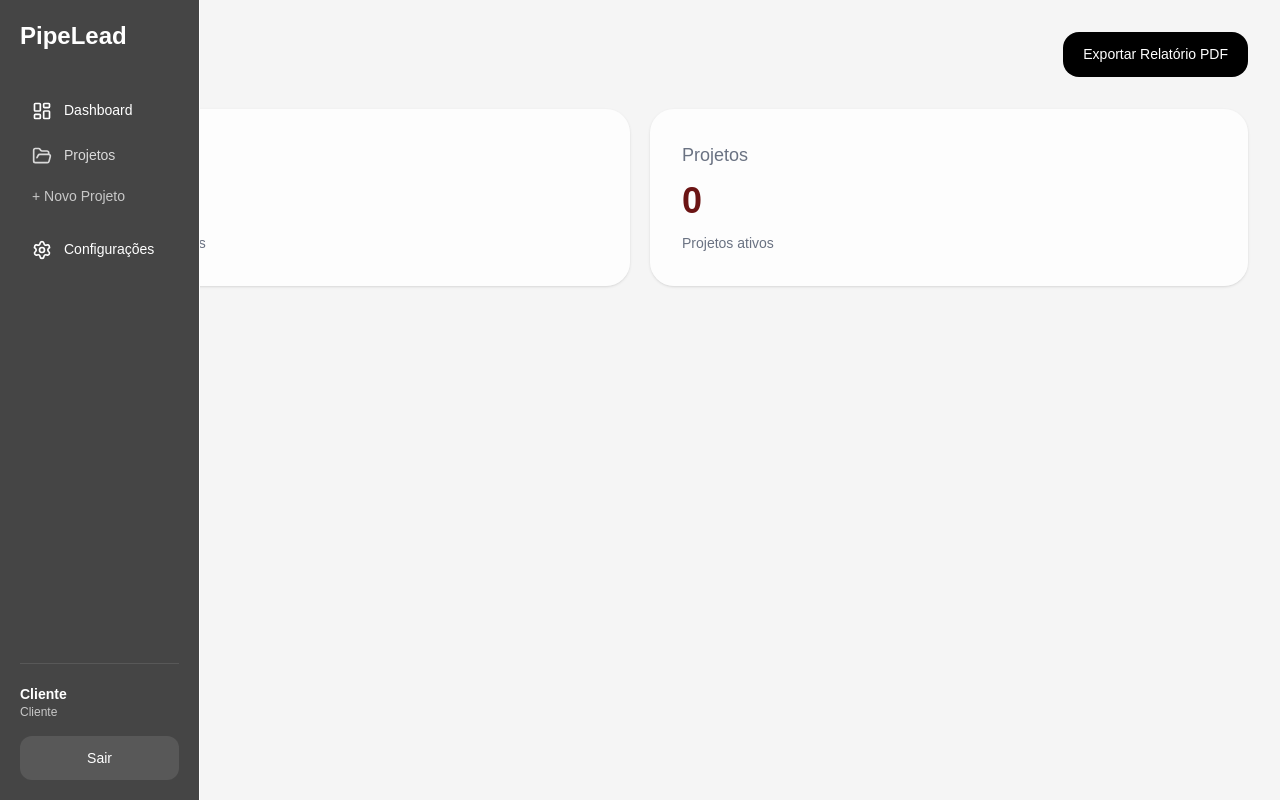
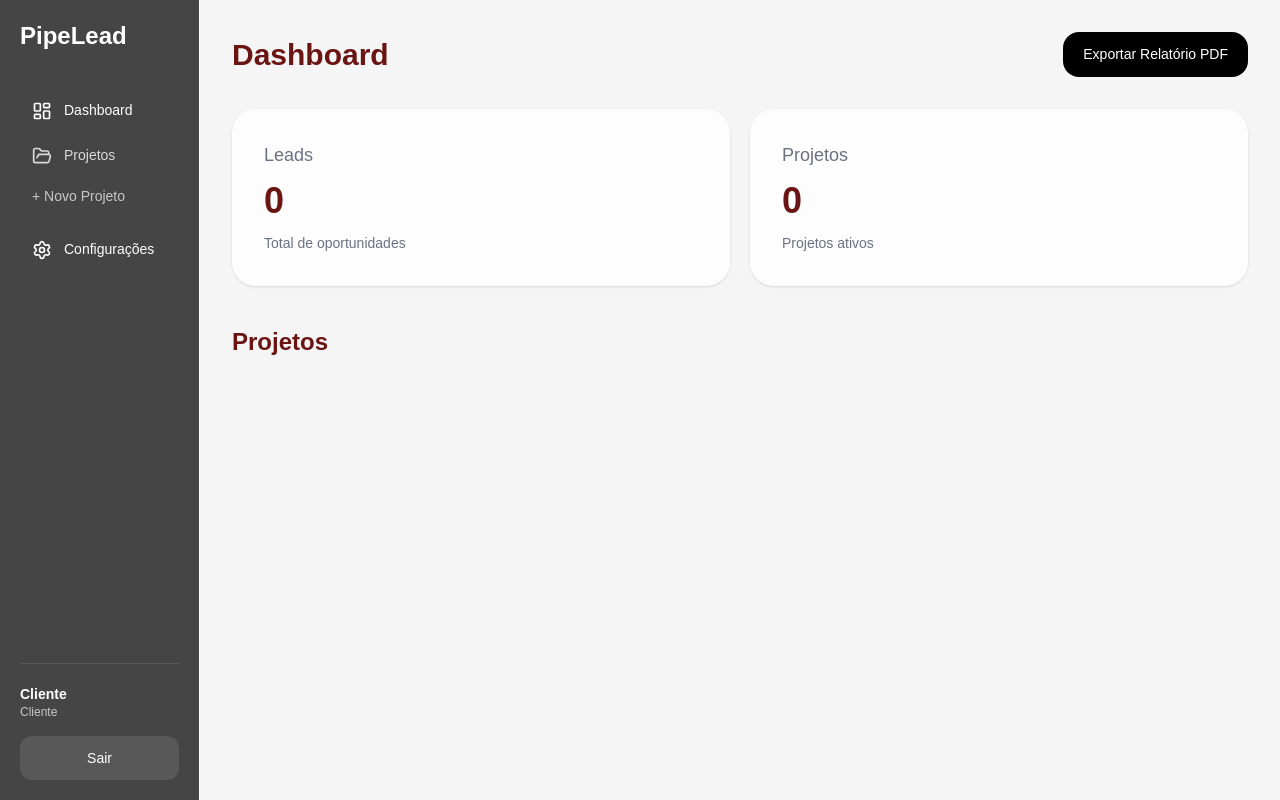
Before and after one commit to avaleadoficial/pipelead2, a Next.js app: page /dashboard in a window 1280 px wide. Built offline with nearby package versions, Linux system fonts and the light colour scheme.

Commit message:
Update page.tsx

```diff
--- a/app/dashboard/page.tsx
+++ b/app/dashboard/page.tsx
@@ -236,9 +236,12 @@ pdf.save(
 
       <section
   id="dashboard-report"
-  className="flex-1 p-8"
+  className="
+    flex-1
+    p-8
+    ml-[200px]
+  "
 >
-
         <div className="flex justify-between items-center">
 
   <h1 className="text-3xl font-bold">
```
